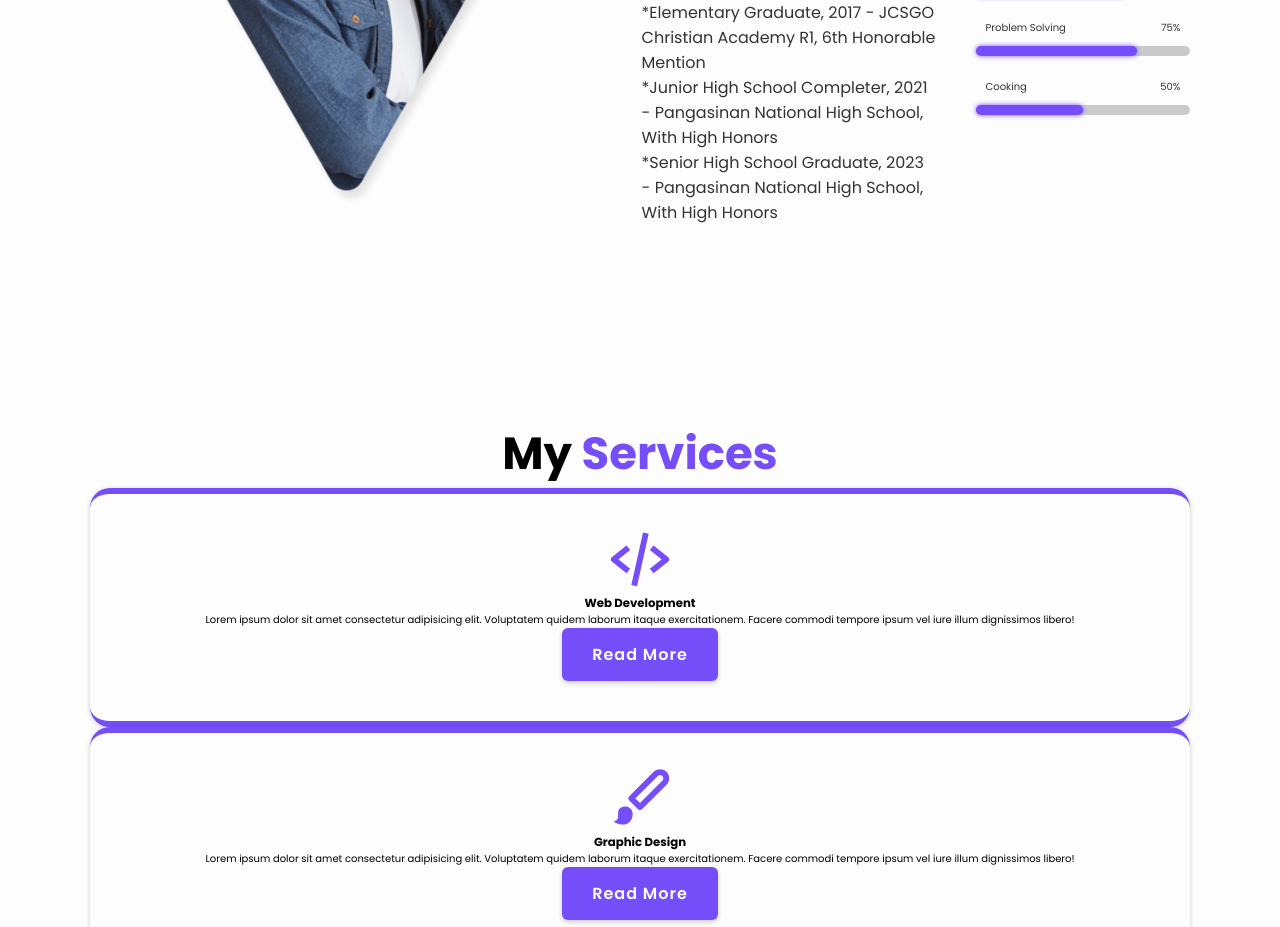
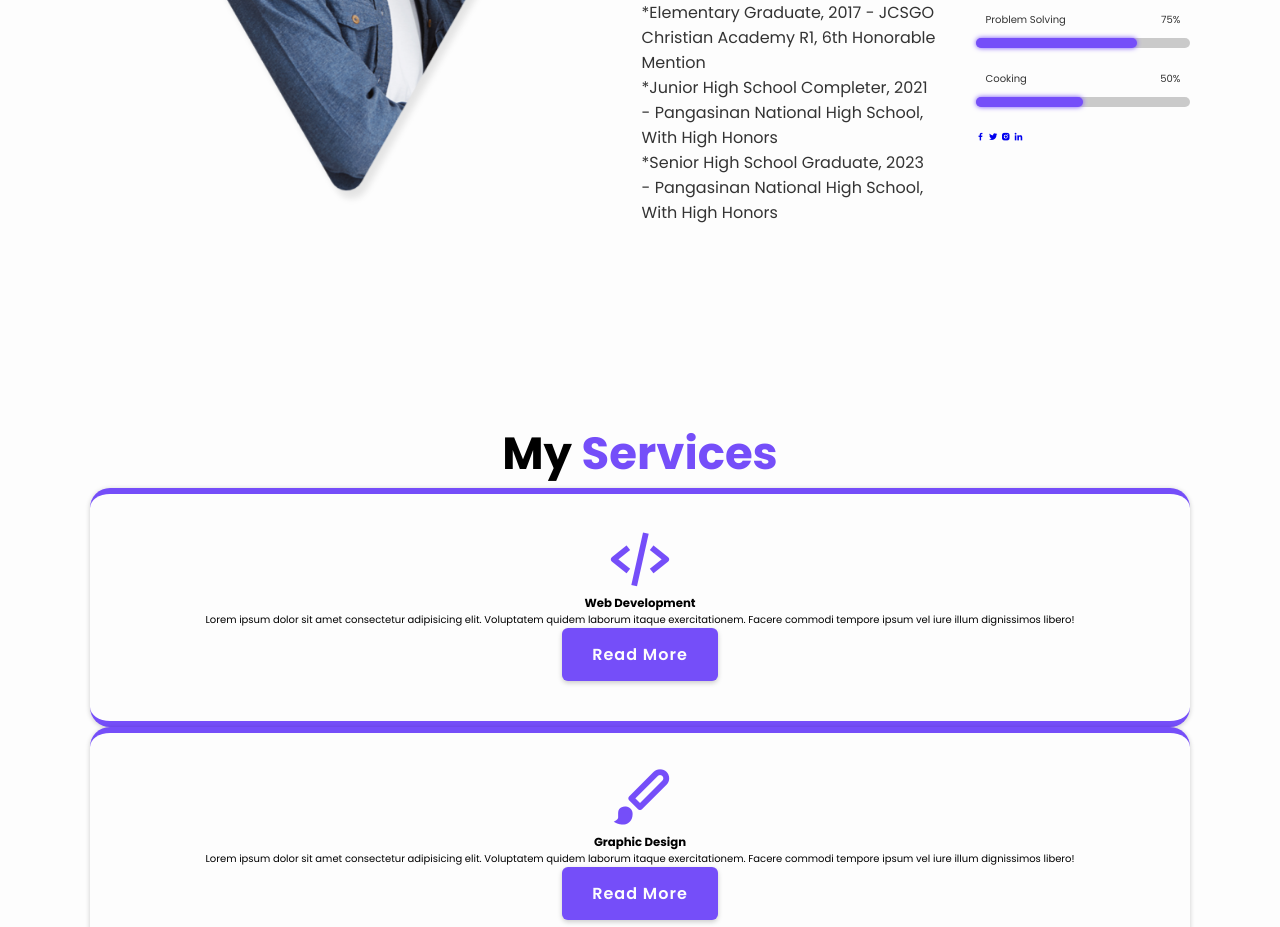
Before and after one commit to Scare-gh/Scare-gh.github.io, a plain HTML site: page index.html in a window 1280 px wide. Shown: the part 1280-2207 px from the top of the page. Drawn offline with nearby package versions, Linux system fonts and the light colour scheme.

Commit message:
Update index.html

```diff
--- a/index.html
+++ b/index.html
@@ -166,6 +166,13 @@
                     </div>
                 </div>
 
+                <div class="social-media">
+                    <a href='https://www.facebook.com/Aaron.Aaro.Aar.Aa.A/' target='_blank'><i class='bx bxl-facebook' ></i></a>
+                    <a href="#"><i class='bx bxl-twitter' ></i></a>
+                    <a href="#"><i class='bx bxl-instagram-alt' ></i></a>
+                    <a href="#"><i class='bx bxl-linkedin' ></i></a>
+                </div>
+
 
             </div>
         </div>
```
